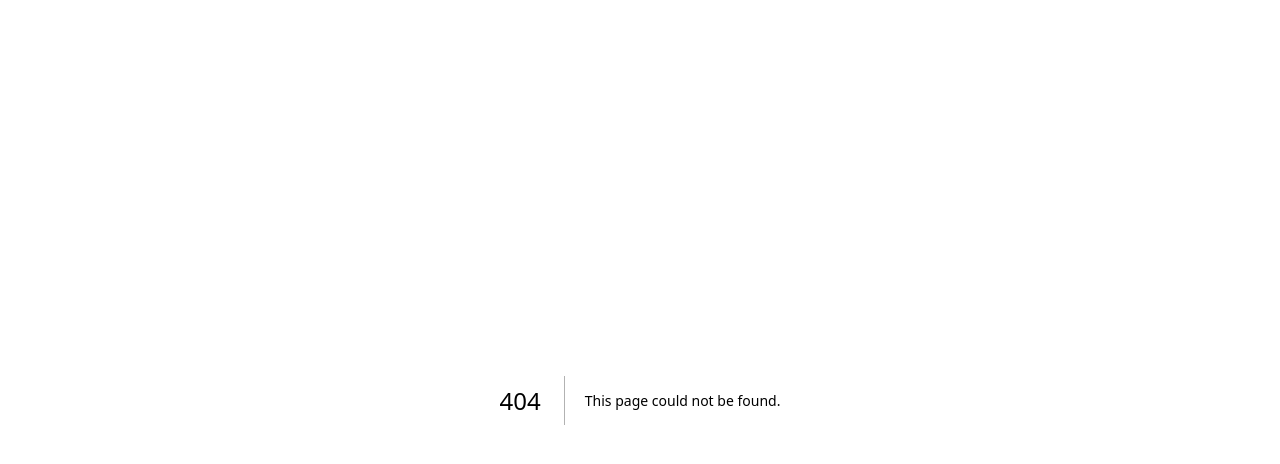
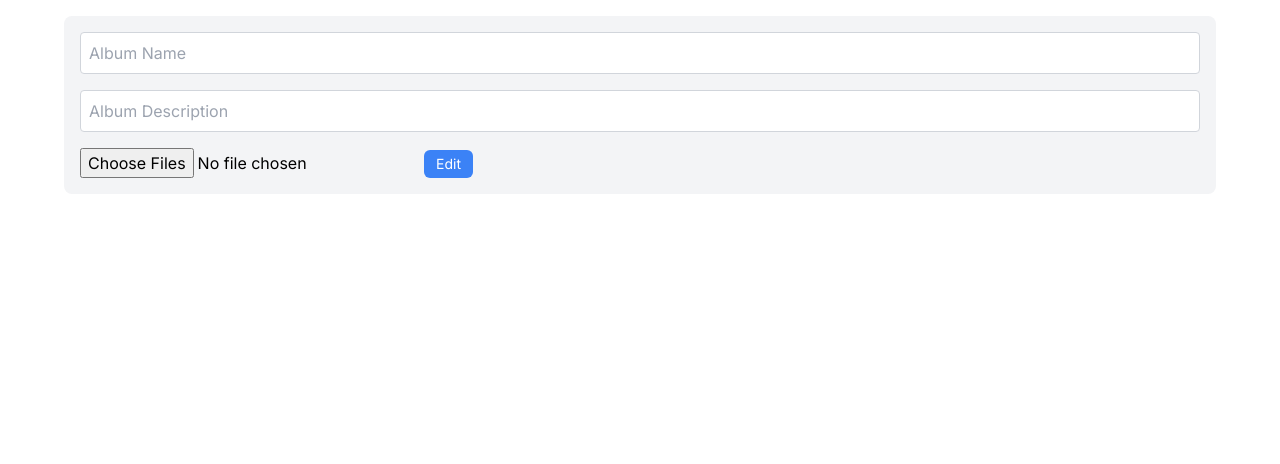
Before and after one commit to BhanuHasaranga/gallery-admin-pannel, a Next.js app: page /edit-album in a window 1280 px wide. Before the commit this address had no page. Shown: the top 464 px of the page. Built offline with nearby package versions, Linux system fonts and the light colour scheme.

Commit message:
edit album form

```diff
--- a/app/admin-pannel/[id]/page.tsx
+++ b/app/admin-pannel/[id]/page.tsx
@@ -36,7 +36,7 @@ const AlbumInfo = () => {
 
   return (
     <div className="">
-      <Navbar title={"ALBUM INFO"} btn={"Edit Album"} />
+      <Navbar pageTitle={"ALBUM INFO"} submitBtnTitle={"Edit Album"} submitBtnPath={"/edit-album"} />
       <div className="p-4">
         <h2 className="text-xl font-semibold mb-2">Album Info</h2>
         <p className="text-gray-600">Title: {albumData.name}</p>
--- a/app/admin-pannel/page.tsx
+++ b/app/admin-pannel/page.tsx
@@ -31,7 +31,7 @@ export default function AdminPanel() {
   return (
     <Router>
     <>
-      <Navbar title={"ALBUMS"} btn={"Add New Album"} />
+      <Navbar pageTitle={"ALBUMS"} submitBtnTitle={"Add New Album"} submitBtnPath="/add-new-album" />
       <div className="grid grid-cols-1 sm:grid-cols-2 md:grid-cols-4 gap-10 p-10">
         {albums.length > 0 ? (
           albums.map((album) =>
@@ -49,7 +49,7 @@ export default function AdminPanel() {
 
           )
         ) : (
-          <p>No albums found.</p>
+          <p>Loading...</p>
         )}
       </div>
     </>
--- /dev/null
+++ b/app/edit-album/page.tsx
@@ -0,0 +1,11 @@
+import React from 'react'
+import EditForm from '@/components/edit-album-form'
+
+export default function AddNewAlbum() {
+  return (
+    <div className='py-4 px-16'>
+      <EditForm/>
+    </div>
+
+  )
+}
--- /dev/null
+++ b/components/edit-album-form.tsx
@@ -0,0 +1,91 @@
+'use client';
+
+import React, { useState } from 'react';
+
+export default function EditForm() {
+    const [inProgress, setInProgress] = useState(false);
+    const [albumName, setAlbumName] = useState('');
+    const [albumDescription, setAlbumDescription] = useState('');
+    const [albumType, setAlbumType] = useState('');
+    const [files, setFiles] = useState<FileList | null>(null);
+
+    const handleSubmit = async (e: React.FormEvent<HTMLFormElement>) => {
+        e.preventDefault();
+        setInProgress(true);
+
+        if (!files || files.length === 0) {
+            console.error('No files selected');
+            return;
+        }
+
+        const formData = new FormData();
+        formData.set('name', albumName);
+        formData.set('description', albumDescription);
+        formData.set('type', albumType);
+
+        // Append all selected files to the FormData
+        for (let i = 0; i < files.length; i++) {
+            formData.append('files', files[i]);
+        }
+
+        try {
+            const response = await fetch('/api/albums', {
+                method: 'POST',
+                body: formData,
+            });
+
+            if (!response.ok) {
+                throw new Error('Failed to upload album');
+            }
+
+            const responseData = await response.json();
+            console.log('New Album:', responseData.newAlbum);
+        } catch (error) {
+            console.error('Error uploading album:', error);
+        }
+
+        setInProgress(false);
+    };
+
+    const handleFileChange = (e: React.ChangeEvent<HTMLInputElement>) => {
+        const selectedFiles = e.target.files;
+        setFiles(selectedFiles);
+    };
+
+    const styles = {
+        form: "bg-gray-100 p-4 rounded-lg",
+        input: "border p-2 mb-4 w-full border-gray-300 rounded",
+        button: "text-sm font-normal text-white bg-blue-500 px-3 py-1 rounded-md hover:bg-blue-600 transition-colors",
+    };
+
+    return (
+        <form onSubmit={handleSubmit} className={styles.form}>
+            <input
+                type='text'
+                placeholder='Album Name'
+                value={albumName}
+                onChange={(e) => setAlbumName(e.target.value)}
+                className={styles.input}
+            />
+
+            <input
+                type='text'
+                placeholder='Album Description'
+                value={albumDescription}
+                onChange={(e) => setAlbumDescription(e.target.value)}
+                className={styles.input}
+            />
+
+            <input
+                type="file"
+                name="files"
+                multiple
+                onChange={handleFileChange}
+            />
+
+            <button className={styles.button} type='submit' disabled={inProgress || !files}>
+                {inProgress ? 'Editing...' : 'Edit'}
+            </button>
+        </form>
+    );
+}
--- a/components/navbar.tsx
+++ b/components/navbar.tsx
@@ -2,11 +2,12 @@ import NextLink from "next/link";
 // import { Logo } from "@/components/icons";
 
 interface NavbarProps {
-  title: string;
-  btn: string;
+  pageTitle: string;
+  submitBtnTitle: string;
+  submitBtnPath: string;
 }
 
-export const Navbar: React.FC<NavbarProps> = ({title, btn}) => {
+export const Navbar: React.FC<NavbarProps> = ({pageTitle, submitBtnTitle, submitBtnPath}) => {
   return (
     <nav className="bg-white shadow-lg px-4 py-2 sm:px-6 lg:px-8">
       <div className="max-w-7xl mx-auto flex justify-between items-center">
@@ -14,16 +15,16 @@ export const Navbar: React.FC<NavbarProps> = ({title, btn}) => {
           {/* <NextLink href="/admin-pannel"> */}
             {/* <p className="flex items-center space-x-1"> */}
               {/* <Logo /> */}
-              <p className="font-bold text-gray-800">{title}</p>
+              <p className="font-bold text-gray-800">{pageTitle}</p>
             {/* </p> */}
           {/* </NextLink> */}
         </div>
 
         <div className="hidden sm:flex sm:space-x-4">
 
-          <NextLink href="/add-new-album">
+          <NextLink href={submitBtnPath}>
             <p className="text-sm font-normal text-gray-600 bg-gray-100 px-3 py-1 rounded-md hover:bg-gray-200">
-              {btn}
+              {submitBtnTitle}
             </p>
           </NextLink>
 
```
